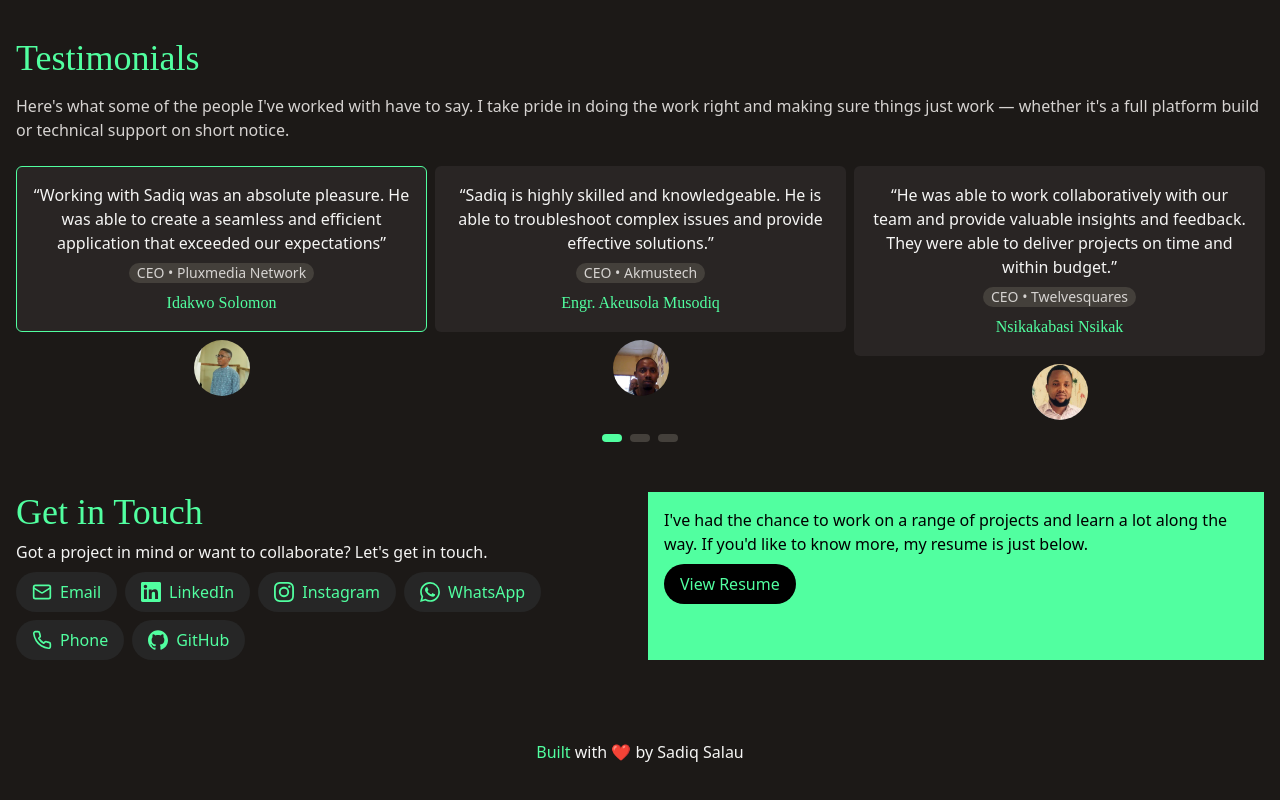
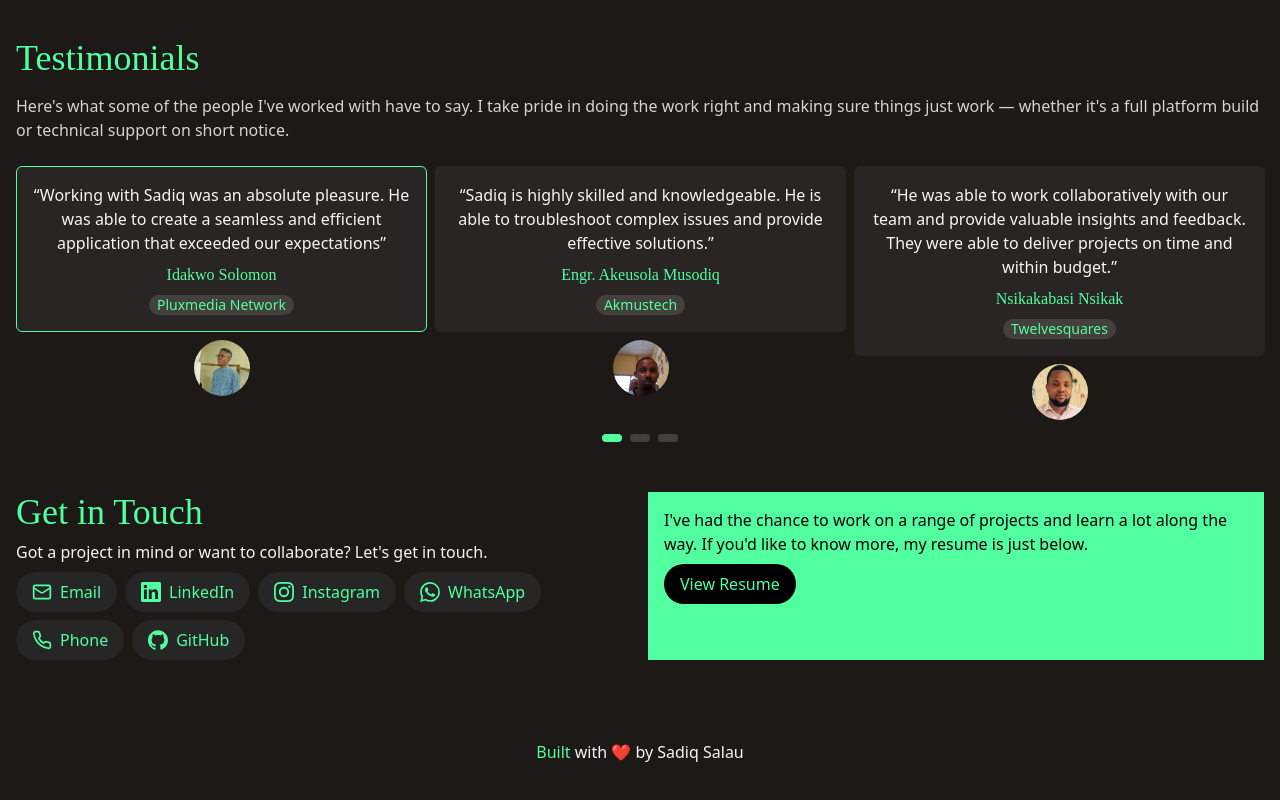
Before and after one commit to sadiqsalau/sadiqsalau-portfolio, a React (Vite) app: page / in a window 1280 px wide. Shown: the part 2232-3032 px from the top of the page. Built offline with nearby package versions, Linux system fonts and the light colour scheme.

Commit message:
feat: Include Testimonial Link - Removed Position

```diff
--- a/src/components/TestimonialsSection.tsx
+++ b/src/components/TestimonialsSection.tsx
@@ -1,6 +1,7 @@
 import Slider from "react-slick";
 import { forwardRef } from "react";
 
+import HyperLink from "./HyperLink";
 import Section from "./Section";
 import testimonials from "../resources/testimonials";
 import { cn } from "../lib/utils";
@@ -90,15 +91,17 @@ export default function TestimonialsSection() {
                     <q>{testimonial.message}</q>
                   </div>
 
-                  {/* Position and Company */}
-                  <div className="bg-stone-700 text-sm px-2 rounded-full text-stone-300">
-                    {testimonial.position} &bull; {testimonial.company}
-                  </div>
-
                   {/* Name */}
                   <h4 className="text-center font-fredoka-one text-green-500">
                     {testimonial.name}
                   </h4>
+
+                  {/*  Company */}
+                  <div className="bg-stone-700 text-sm px-2 rounded-full text-stone-300">
+                    <HyperLink target="_blank" href={testimonial.link}>
+                      {testimonial.company}
+                    </HyperLink>
+                  </div>
                 </div>
 
                 {/* Photo */}
--- a/src/resources/testimonials/01-idakwo-solomon/index.ts
+++ b/src/resources/testimonials/01-idakwo-solomon/index.ts
@@ -6,6 +6,6 @@ export default {
   name: "Idakwo Solomon",
   message:
     "Working with Sadiq was an absolute pleasure. He was able to create a seamless and efficient application that exceeded our expectations",
-  position: "CEO",
+  link: "https://pluxmedianetwork.com.ng",
   company: "Pluxmedia Network",
 } as Testimonial;
--- a/src/resources/testimonials/02-akeusola-musodiq/index.ts
+++ b/src/resources/testimonials/02-akeusola-musodiq/index.ts
@@ -6,6 +6,6 @@ export default {
   name: "Engr. Akeusola Musodiq",
   message:
     "Sadiq is highly skilled and knowledgeable. He is able to troubleshoot complex issues and provide effective solutions.",
-  position: "CEO",
+  link: "https://akmustech.com.ng",
   company: "Akmustech",
 } as Testimonial;
--- a/src/resources/testimonials/03-nsikakabasi-nsikak/index.ts
+++ b/src/resources/testimonials/03-nsikakabasi-nsikak/index.ts
@@ -6,6 +6,6 @@ export default {
   name: "Nsikakabasi Nsikak",
   message:
     "He was able to work collaboratively with our team and provide valuable insights and feedback. They were able to deliver projects on time and within budget.",
-  position: "CEO",
+  link: "https://twelvesquares.net",
   company: "Twelvesquares",
 } as Testimonial;
--- a/src/types/testimonial.d.ts
+++ b/src/types/testimonial.d.ts
@@ -1,7 +1,7 @@
 export interface Testimonial {
   name: string;
-  position: string;
   company: string;
+  link: string;
   photo: string;
   message: string;
 }
```
